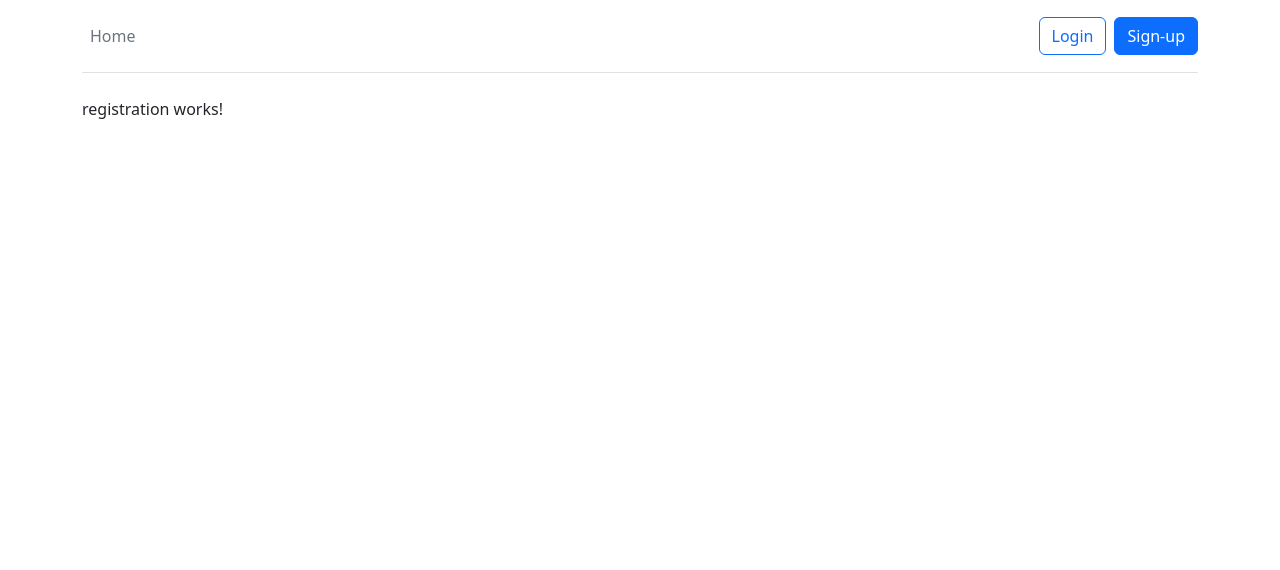
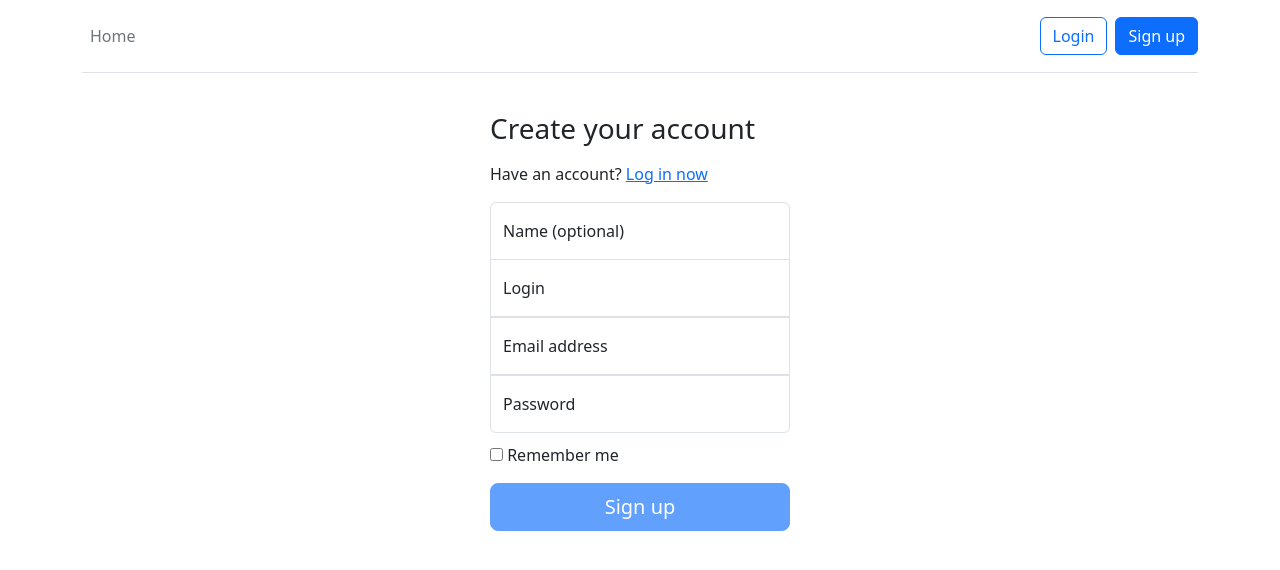
Before and after one commit to OlenaPotiatynyk/MEAN_Library, an Angular app in the folder client/: page /reg in a window 1280 px wide. Shown: the top 570 px of the page. Built offline with nearby package versions, Linux system fonts and the light colour scheme.

Commit message:
Add Registration Form

```diff
--- a/client/src/app/app.module.ts
+++ b/client/src/app/app.module.ts
@@ -8,6 +8,7 @@ import { RegistrationComponent } from './registration/registration.component';
 import { AuthComponent } from './auth/auth.component';
 import { DashboardComponent } from './dashboard/dashboard.component';
 import { HomeComponent } from './home/home.component';
+import {FormsModule} from "@angular/forms";
 
 @NgModule({
   declarations: [
@@ -20,7 +21,8 @@ import { HomeComponent } from './home/home.component';
   ],
   imports: [
     BrowserModule,
-    AppRoutingModule
+    AppRoutingModule,
+    FormsModule
   ],
   providers: [],
   bootstrap: [AppComponent]
--- a/client/src/app/auth/auth.component.html
+++ b/client/src/app/auth/auth.component.html
@@ -1 +1,22 @@
-<p>auth works!</p>
+<main class="form-signin w-100 m-auto">
+  <form>
+    <h1 class="h3 mb-3 fw-normal">Log in to your account</h1>
+    <p>Don't have an account? <a routerLink="/reg">Sign Up</a></p>
+
+    <div class="form-floating">
+      <input type="email" class="form-control" id="floatingInput" placeholder="name@example.com">
+      <label for="floatingInput">Email address</label>
+    </div>
+    <div class="form-floating">
+      <input type="password" class="form-control" id="floatingPassword" placeholder="Password">
+      <label for="floatingPassword">Password</label>
+    </div>
+
+    <div class="checkbox mb-3">
+      <label>
+        <input type="checkbox" value="remember-me"> Remember me
+      </label>
+    </div>
+    <button class="w-100 btn btn-lg btn-primary" type="submit">Sign in</button>
+  </form>
+</main>
--- a/client/src/app/auth/auth.component.scss
+++ b/client/src/app/auth/auth.component.scss
@@ -0,0 +1,16 @@
+.form-signin {
+  max-width: 330px;
+  padding: 15px;
+}
+
+.form-signin input[type="email"] {
+  margin-bottom: -1px;
+  border-bottom-right-radius: 0;
+  border-bottom-left-radius: 0;
+}
+
+.form-signin input[type="password"] {
+  margin-bottom: 10px;
+  border-top-left-radius: 0;
+  border-top-right-radius: 0;
+}
--- a/client/src/app/header/header.component.html
+++ b/client/src/app/header/header.component.html
@@ -5,6 +5,6 @@
 
   <div class="col-md-3 text-end">
     <a routerLink="/auth" type="button" class="btn btn-outline-primary me-2">Login</a>
-    <a routerLink="/reg" type="button" class="btn btn-primary">Sign-up</a>
+    <a routerLink="/reg" type="button" class="btn btn-primary">Sign up</a>
   </div>
 </header>
--- a/client/src/app/registration/registration.component.html
+++ b/client/src/app/registration/registration.component.html
@@ -1 +1,54 @@
-<p>registration works!</p>
+<main class="form-signup w-100 m-auto">
+  <form (submit)="userRegisterSubmit()">
+    <h1 class="h3 mb-3 fw-normal">Create your account</h1>
+    <p>Have an account? <a routerLink="/auth">Log in now</a></p>
+
+    <div class="form-floating">
+      <input [(ngModel)]="name"
+             name="name"
+             type="text"
+             class="form-control"
+             id="signupName"
+             placeholder="Name">
+      <label for="signupName">Name (optional)</label>
+    </div>
+    <div class="form-floating">
+      <input [(ngModel)]="login"
+             name="login"
+             type="text"
+             class="form-control"
+             id="signupLogin"
+             placeholder="Login">
+      <label for="signupLogin">Login</label>
+    </div>
+    <div class="form-floating">
+      <input [(ngModel)]="email"
+             name="email"
+             type="email"
+             class="form-control"
+             id="signupEmail"
+             placeholder="name@example.com">
+      <label for="signupEmail">Email address</label>
+    </div>
+    <div class="form-floating">
+      <input [(ngModel)]="password"
+             name="password"
+             type="password"
+             class="form-control"
+             id="signupPassword"
+             placeholder="Password">
+      <label for="signupPassword">Password</label>
+    </div>
+
+    <div class="checkbox mb-3">
+      <label>
+        <input type="checkbox" value="remember-me"> Remember me
+      </label>
+    </div>
+    <button class="w-100 btn btn-lg btn-primary"
+            type="submit"
+            [disabled]="!login || !email || !password">
+      Sign up
+    </button>
+  </form>
+</main>
--- a/client/src/app/registration/registration.component.scss
+++ b/client/src/app/registration/registration.component.scss
@@ -0,0 +1,20 @@
+.form-signup {
+  max-width: 330px;
+  padding: 15px;
+}
+
+.form-signup input {
+  border-radius: 0;
+}
+
+.form-signup .form-floating:first-of-type input {
+  margin-bottom: -1px;
+  border-top-right-radius: 6px;
+  border-top-left-radius: 6px;
+}
+
+.form-signup input[type="password"] {
+  margin-bottom: 10px;
+  border-bottom-left-radius: 6px;
+  border-bottom-right-radius: 6px;
+}
--- a/client/src/app/registration/registration.component.ts
+++ b/client/src/app/registration/registration.component.ts
@@ -7,4 +7,19 @@ import { Component } from '@angular/core';
 })
 export class RegistrationComponent {
 
+  name: String | undefined;
+  login: String | undefined;
+  email: String | undefined;
+  password: String | undefined;
+
+  userRegisterSubmit() {
+    const user = {
+      name: this.name,
+      login: this.login,
+      email: this.email,
+      password: this.password
+    };
+
+
+  }
 }
```
